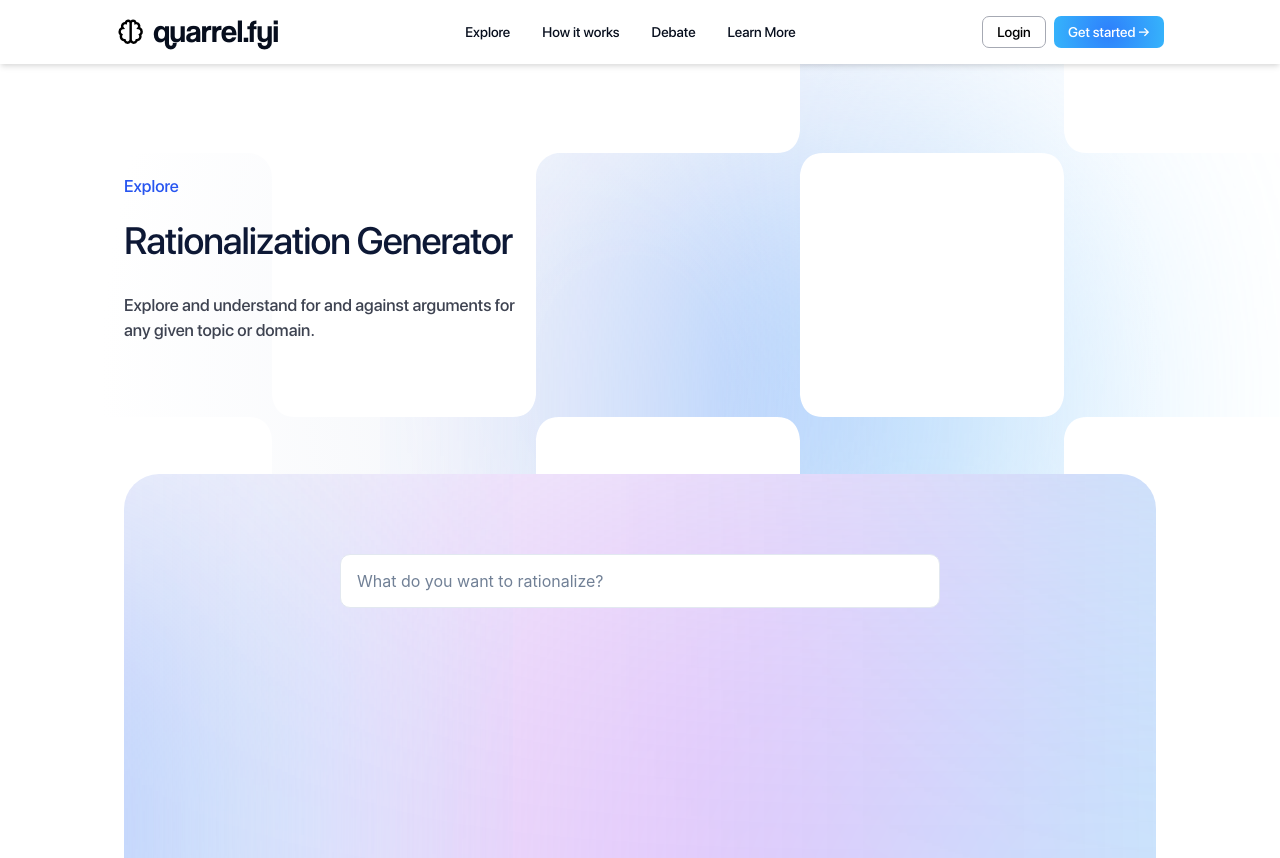
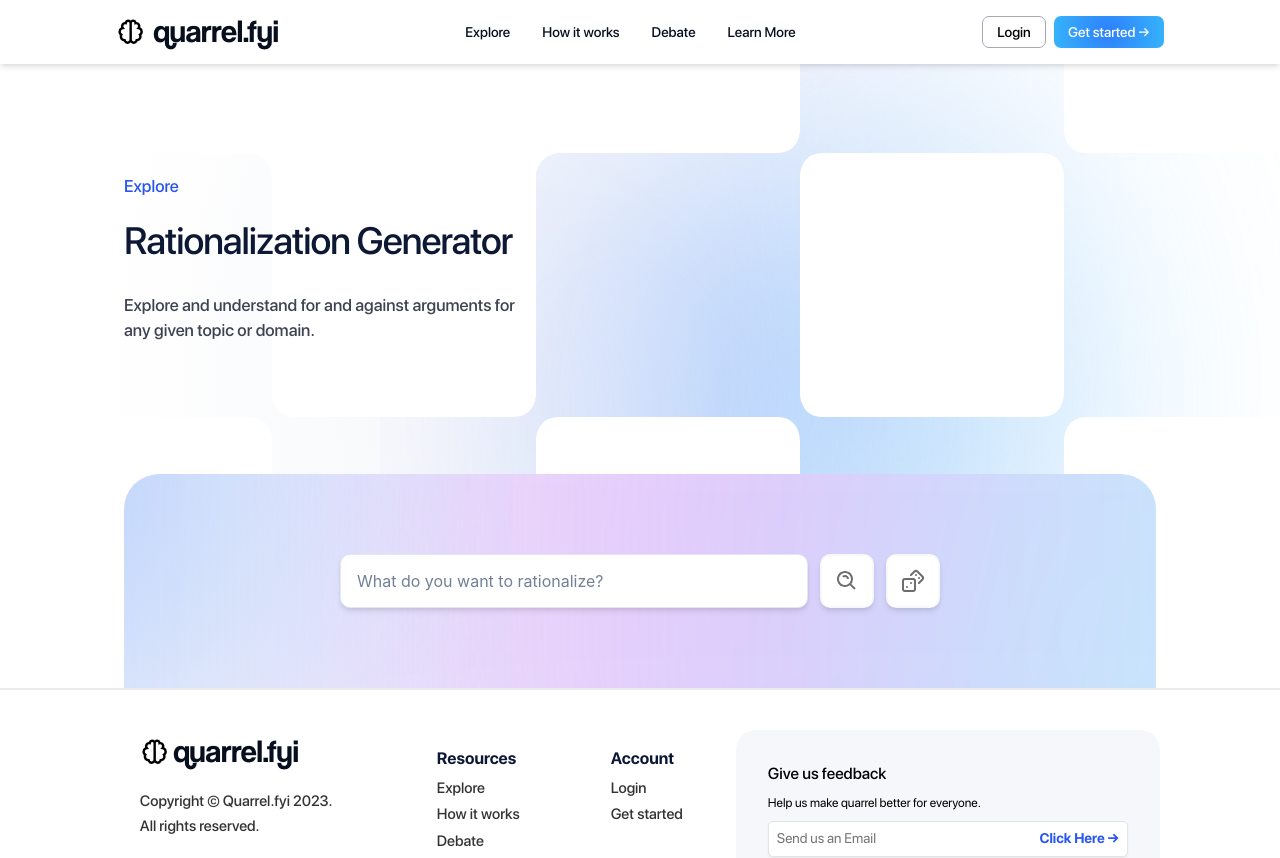
Before and after one commit to matthibbs7/quarrel-web, a Next.js app: page /explore in a window 1280 px wide. Shown: the top 858 px of the page. Built offline with nearby package versions, Linux system fonts and the light colour scheme; no server answers.

Commit message:
search dev

```diff
--- a/src/pages/explore.tsx
+++ b/src/pages/explore.tsx
@@ -3,11 +3,18 @@ import { Flex, Input, Text } from '@chakra-ui/react';
 import WindowWrapper from '@/components/WindowWrapper/WindowWrapper';
 import { useRouter } from 'next/router';
 import modalbg from '../modalbg.svg';
+import Head from 'next/head';
+import { BiSearchAlt } from 'react-icons/bi';
+import { LuDices } from 'react-icons/lu';
 
 export default function Explore() {
     const router = useRouter();
 
     return (
+        <div>
+            <Head>
+                <title>Explore | Quarrel.fyi</title>
+            </Head>
             <WindowWrapper cls="exploreBg">
                 <Flex className="noise-child" zIndex={2} direction='column'  w='100%' h='600px' mt={['-60px','-60px',0,0]}>
                     <Flex direction='column' w='100%' pt="110px" pl={6}>
@@ -17,9 +24,20 @@ export default function Explore() {
                     </Flex>
 
                 </Flex>
-            <Flex align='center' direction='column' minW='0' h='1000px' mx={6} mt="-190px" px={6} pt={20} bgImage={`url(${modalbg.src})`} bgPosition="center" borderTopRadius={35}>
-                <Input zIndex={5} maxW='600px' h='54px' bg='white' borderRadius={10} placeholder='What do you want to rationalize?' />
+                <Flex align='center' direction='column' minW='0' mx={[0,0,6,6]} mt={['-250px','-250px','-190px', '-190px']} px={6} pt={[10,10,20,20]} bgImage={`url(${modalbg.src})`} bgPosition="center" borderTopRadius={35}>
+
+                    <Flex w='100%' maxW='600px' mb={20}>
+                        <Input zIndex={5} maxW='600px' h='54px' bg='white' borderRadius={10} shadow='md' placeholder='What do you want to rationalize?' />
+                        <Flex zIndex={6} align='center' justify='center' w='54px' minW='54px' h='54px' ml={3} bg='white' border='2px solid #F7F8F9' borderRadius={10} shadow='md' _hover={{cursor: 'pointer', transform: 'translateY(-1.5px)', }} transition='transform 0.2s'>
+                            <BiSearchAlt color='#6D6D6F' fontSize='18pt' />
+                        </Flex>
+                        <Flex zIndex={6} align='center' justify='center' w='54px' minW='54px' h='54px' ml={3} bg='white' border='2px solid #F7F8F9' borderRadius={10} shadow='md' _hover={{cursor: 'pointer', transform: 'scale(1.05) rotate(-360deg)', }} transition='transform 0.4s'>
+                            <LuDices color='#6D6D6F' fontSize='18pt' />
+                        </Flex>
+
+                    </Flex>
                 </Flex>
             </WindowWrapper>
+        </div>
     );
 }
--- a/src/pages/login.tsx
+++ b/src/pages/login.tsx
@@ -5,6 +5,7 @@ import { useRouter } from 'next/router';
 import { BiError } from 'react-icons/bi';
 import { useAuthState, useSignInWithEmailAndPassword, useSignInWithGoogle } from 'react-firebase-hooks/auth';
 import { auth } from '../firebase/clientApp';
+import Head from 'next/head';
 
 export default function Login() {
     const router = useRouter();
@@ -46,6 +47,10 @@ export default function Login() {
     };
 
     return (
+        <div>
+            <Head>
+                <title>Login | Quarrel.fyi</title>
+            </Head>
             <WindowWrapper cls="noise">
                 <Flex className="noise-child"  zIndex={2} w='100%' h='600px'>
                     <Flex direction='column' display={['none', 'none', 'flex', 'flex']} w='33.33%' h='100%' pt={40}>
@@ -91,5 +96,6 @@ export default function Login() {
                 {/* <GradientWithoutStore cDistance={24} color1='#ff5005' color2='#dbba95' color3='#d0bce1' /> */}
 
             </WindowWrapper>
+        </div>
     );
 }
--- a/src/pages/reset-password.tsx
+++ b/src/pages/reset-password.tsx
@@ -5,6 +5,7 @@ import { useRouter } from 'next/router';
 import { BiError } from 'react-icons/bi';
 import { useAuthState, useSendPasswordResetEmail } from 'react-firebase-hooks/auth';
 import { auth } from '../firebase/clientApp';
+import Head from 'next/head';
 
 enum ViewState {
     DEFAULT = 'DEFAULT',
@@ -44,6 +45,10 @@ export default function ResetPassword() {
     };
 
     return (
+        <div>
+            <Head>
+                <title>Reset Password | Quarrel.fyi</title>
+            </Head>
             <WindowWrapper cls="noise">
                 <Flex className="noise-child"  zIndex={2} w='100%' h='600px'>
                     <Flex direction='column' display={['none', 'none', 'flex', 'flex']} w='33.33%' h='100%' pt={40}>
@@ -87,5 +92,6 @@ export default function ResetPassword() {
                     </Flex>
                 </Flex>
             </WindowWrapper>
+        </div>
     );
 }
--- a/src/pages/signup.tsx
+++ b/src/pages/signup.tsx
@@ -5,6 +5,7 @@ import { useRouter } from 'next/router';
 import { BiError } from 'react-icons/bi';
 import { useAuthState, useCreateUserWithEmailAndPassword, useSignInWithGoogle } from 'react-firebase-hooks/auth';
 import { auth } from '@/firebase/clientApp';
+import Head from 'next/head';
 export default function SignUp() {
     const router = useRouter();
 
@@ -49,6 +50,10 @@ export default function SignUp() {
     }, [user, GoogleUser]);
 
     return (
+        <div>
+            <Head>
+                <title>Sign Up | Quarrel.fyi</title>
+            </Head>
             <WindowWrapper cls="noise2">
                 <Flex className="noise2-child"  zIndex={2} w='100%' h='600px'>
 
@@ -104,5 +109,6 @@ export default function SignUp() {
                 {/* <GradientWithoutStore cDistance={24} color1='#ff5005' color2='#dbba95' color3='#d0bce1' /> */}
 
             </WindowWrapper>
+        </div>
     );
 }
--- a/src/styles/global.css
+++ b/src/styles/global.css
@@ -6,6 +6,8 @@
 
 body {
     background: white !important;
+    max-width: 100% !important;
+    overflow-x: hidden !important;
 }
 
 .noise {
```
Lines whose indentation alone changed are shown as unchanged.
